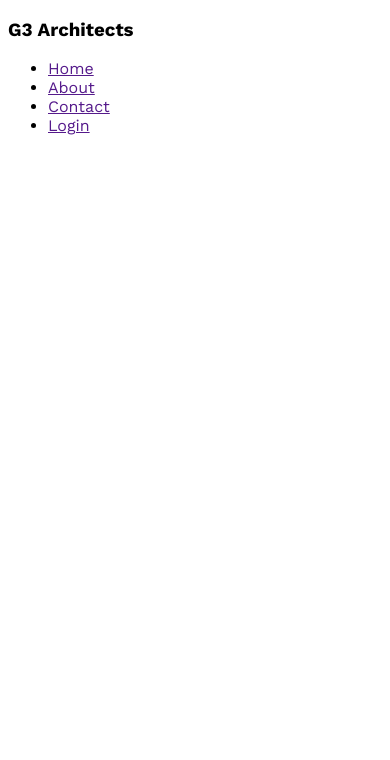
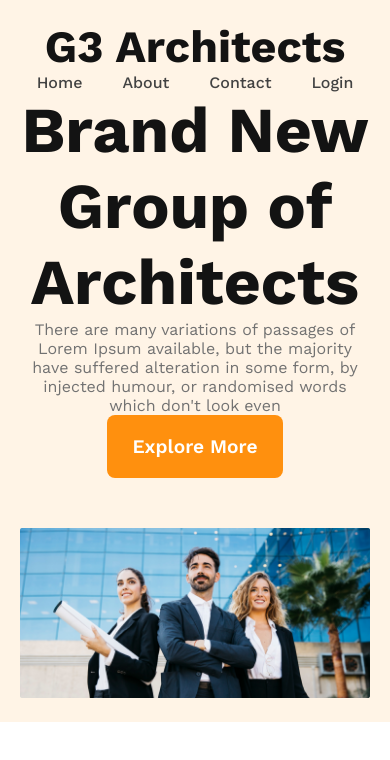
Before and after one commit to SUPTO-1/g3-architect, a plain HTML site: page index.html in a window 390 px wide. Drawn offline with nearby package versions, Linux system fonts and the light colour scheme; a web font is replaced by a local one.

Commit message:
finished header responsive

```diff
--- a/index.html
+++ b/index.html
@@ -9,7 +9,7 @@
 <body>
     <header>
         <nav>
-            <h3>G3 Architects</h3>
+            <h3 class="nav-title">G3 Architects</h3>
             <ul>
                 <li><a href="">Home</a></li>
                 <li><a href="">About</a></li>
@@ -17,6 +17,16 @@
                 <li><a href="">Login</a></li>
             </ul>
         </nav>
+        <div class="banner">
+            <div class="banner-content">
+                <h1 class="banner-title">Brand New
+                    Group of Architects
+                    </h1>
+                    <p class="banner-description">There are many variations of passages of Lorem Ipsum available, but the majority have suffered alteration in some form, by injected humour, or randomised words which don't look even</p>
+                    <button class="btn-primary">Explore More</button>
+            </div>
+                <img src="images/banner.png" alt="">
+        </div>
     </header>
     <main>
 
--- a/styles/style.css
+++ b/styles/style.css
@@ -1,7 +1,89 @@
 /* work sans font from google */
-@import url('https://fonts.googleapis.com/css2?family=Bai+Jamjuree:ital,wght@0,500;0,600;0,700;1,400&family=Work+Sans:wght@400;500;600;700;800&display=swap');
+@import url("https://fonts.googleapis.com/css2?family=Bai+Jamjuree:ital,wght@0,500;0,600;0,700;1,400&family=Work+Sans:wght@400;500;600;700;800&display=swap");
+/* shared styles */
+* {
+    margin: 0px;
+  font-family: "Bai Jamjuree", sans-serif;
+  font-family: "Work Sans", sans-serif;
+}
+.btn-primary {
+  border: none;
+  border-radius: 8px;
+  background: #ff900e;
+  color: #fff;
+  font-size: 1.2rem;
+  font-weight: 600;
+  max-width: 180px;
+  padding: 20px 25px;
+  cursor: pointer;
+}
+/* header styles */
+header {
+  background: rgba(255, 144, 14, 0.1);
+  padding: 50px 240px;
+}
+nav {
+  display: flex;
+  justify-content: space-between;
+  align-items: center;
+}
+.nav-title {
+  color: var(--Dark-01, #131313);
+  font-size: 2.8rem;
+  font-weight: 700;
+}
+nav > ul {
+  display: flex;
+}
+nav li {
+  list-style: none;
+  margin-right: 40px;
+  font-family: Work Sans;
+  font-size: 1rem;
+  font-weight: 500;
+}
+nav li a {
+  text-decoration: none;
+  color: var(--Dark-02, #424242);
+}
 
-*{
-font-family: 'Bai Jamjuree', sans-serif;
-font-family: 'Work Sans', sans-serif;
+/* banner-styles */
+.banner-content {
+  max-width: 800px;
+  text-align: center;
+  margin: 0 auto;
 }
+.banner-title {
+  color: var(--Dark-01, #131313);
+  font-size: 4rem;
+  font-weight: 700;
+}
+.banner-description {
+  color: var(--Dark-03, #727272);
+  font-size: 1rem;
+  font-weight: 400;
+}
+.banner img{
+    width: 100%;
+    margin-top: 50px;
+}
+
+/* responsive styles */
+/* mobile devices */
+@media screen and (max-width:576px) {
+    header{
+        padding: 20px;
+    }
+    nav{
+        flex-direction: column;
+    }
+}
+/* tablet device */
+@media screen and (min-width:576px) and (max-width:960px) {
+    header{
+        padding: 50px;
+    }
+    nav{
+        flex-direction: column;
+    }
+}
```
